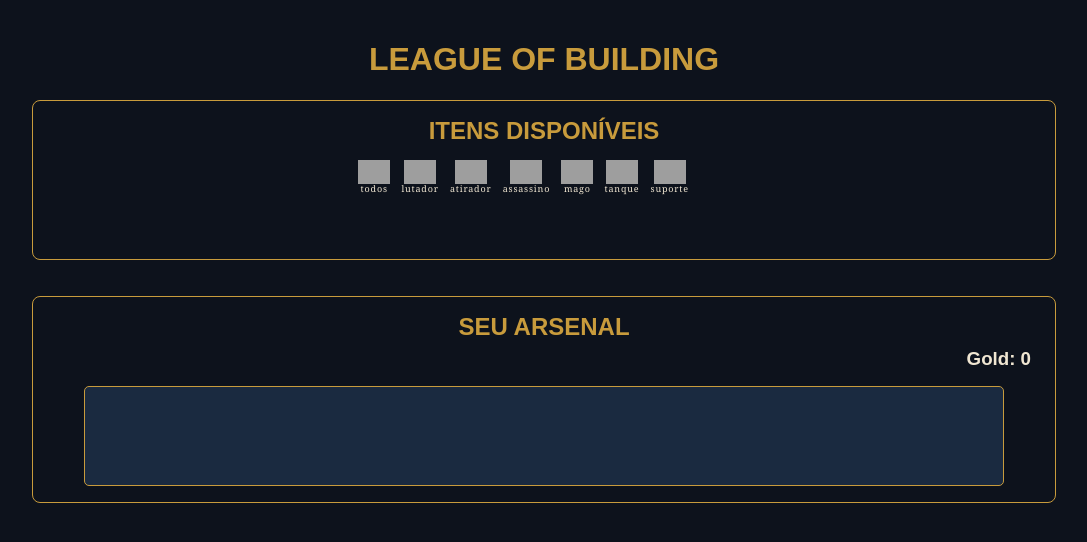
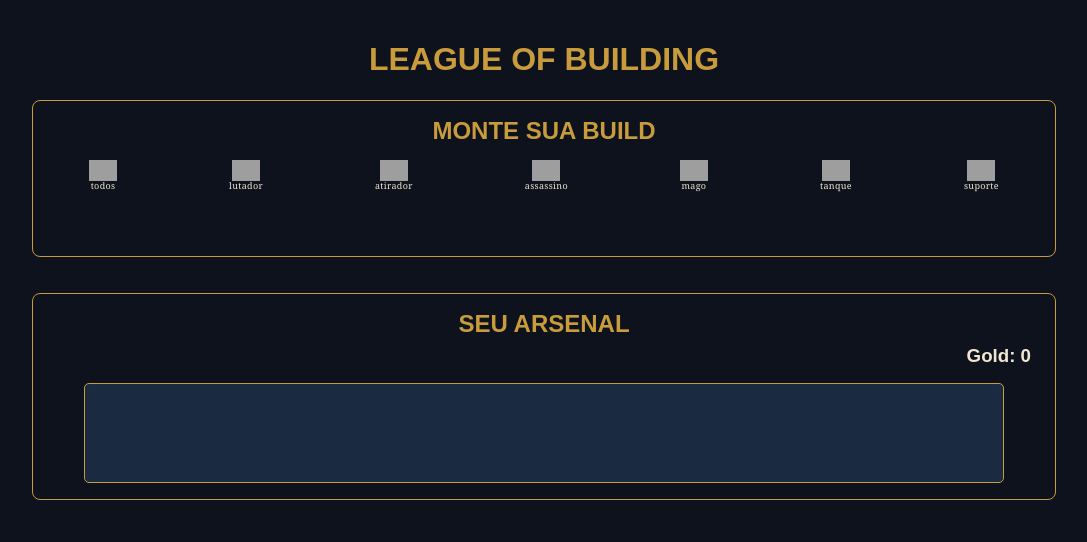
Before and after one commit to maxadobr/leagueofbuilding, a plain HTML site: page index.html in a window 1280 px wide. Shown: the whole page, without its empty margins (96-1183 px from the left). Drawn offline with Linux system fonts and the light colour scheme; no server answers; grey boxes are pictures that could not be loaded.

Commit message:
fix: filters size

```diff
--- a/assets/css/style.css
+++ b/assets/css/style.css
@@ -33,10 +33,10 @@
 
 .filters {
     display: flex;
-    gap: 0.7rem;
     justify-content: center;
     padding-top: 0.5rem;
-    width: 96%;
+    width: 100%;
+    justify-content: space-around;
 }
 
 .filter {
@@ -49,7 +49,7 @@
 }
 
 .filter img {
-    width: 32px;
+    width: 28px;
     height: auto;
 }
 
@@ -57,7 +57,7 @@
     font-family: Georgia, 'Times New Roman', Times, serif;
     text-align: center;
     font-size: xx-small;
-    letter-spacing: 0.05rem;
+    letter-spacing: 0.02rem;
     font-weight: 100;
 }
 
--- a/index.html
+++ b/index.html
@@ -16,7 +16,7 @@
 
             <section class="shop">
                 <h2>
-                    Itens disponíveis
+                    Monte sua build
                 </h2>
                 <div class="filters">
                     <div class="filter all">
```
